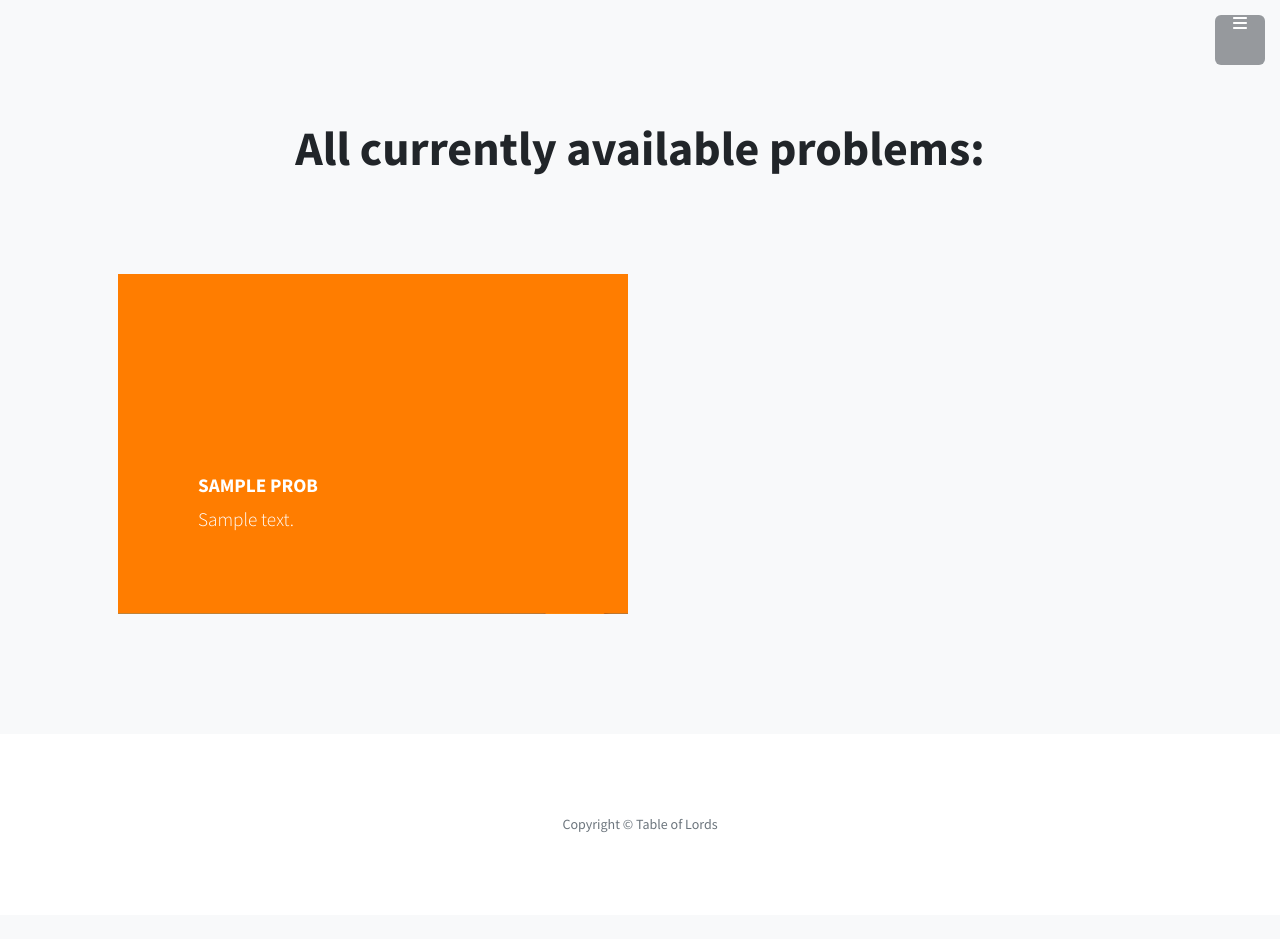
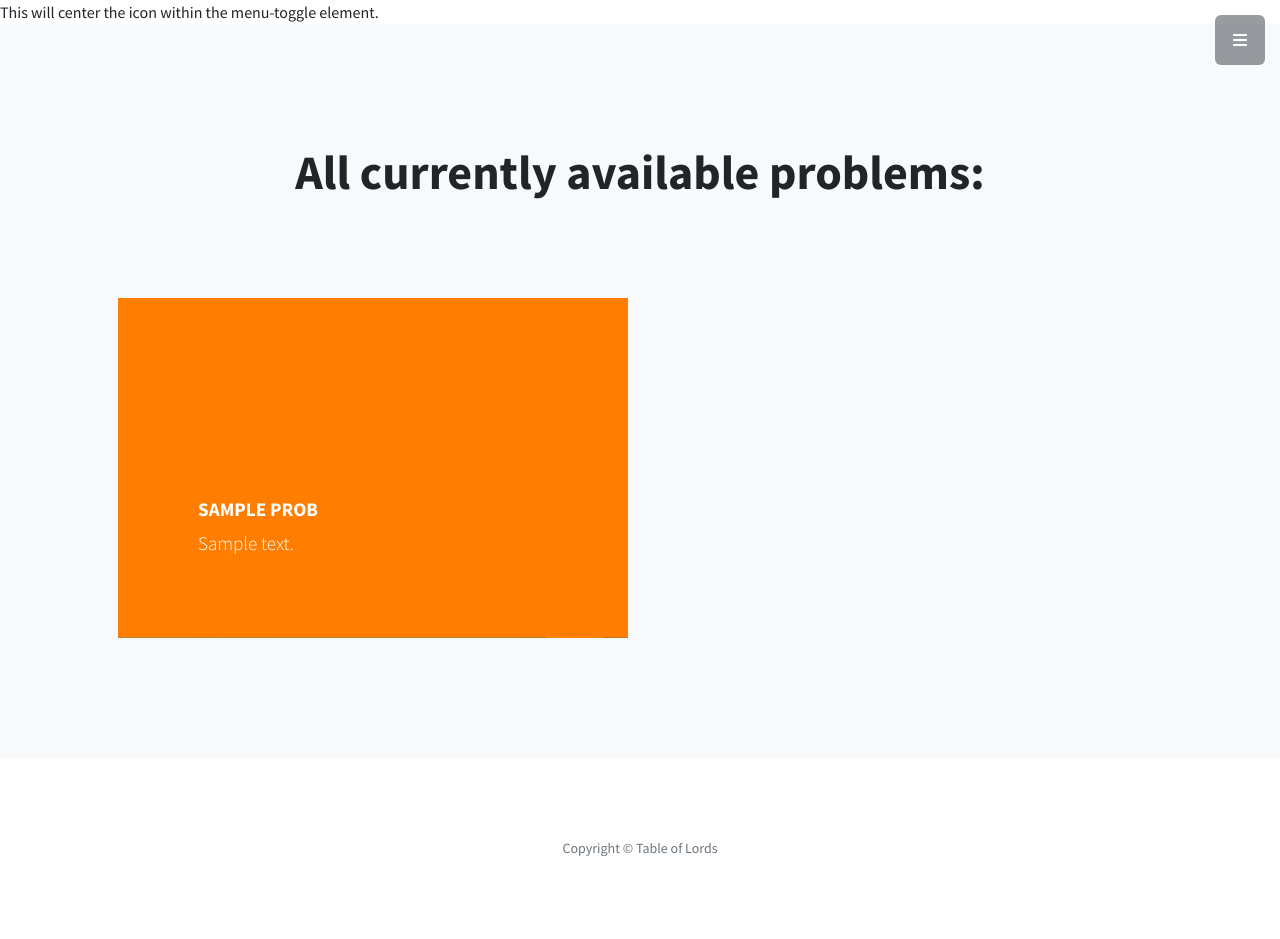
Before and after one commit to Basalisk9271/Mercoder, a PHP site: page /PHP/prob_landing.php in a window 1280 px wide. Before the commit the page ends 832 px from the top, so only its background shows below. Run offline with PHP 8.4, Linux system fonts and the light colour scheme; tables that the repository leaves empty or names only in its code hold one stand-in row (values such as "Sample post"); some libraries are stand-ins or nearby versions.

Commit message:
Centered nav button on the problem landing page

```diff
--- a/bootstrap_folder/PHP/prob_landing.php
+++ b/bootstrap_folder/PHP/prob_landing.php
@@ -26,10 +26,10 @@ require_once ('probQuery.php');
 
         <body id="page-top">
         <!-- Navigation-->
-        <a class="menu-toggle rounded" href="#"><i class="fas fa-bars"></i></a>
+        <a class="menu-toggle rounded" href="#"><i class="fas fa-bars" ></i></a>
         <nav id="sidebar-wrapper">
             <ul class="sidebar-nav">
-                    <li class="sidebar-brand"><a href="../../bootstrap_folder/index.php">Home</a></li>
+                <li class="sidebar-brand"><a href="../index.php">Home</a></li>
                 <?php
                     if(!isset($_SESSION['loggedin']) || $_SESSION['loggedin'] == 0) {
                         echo '<li class="sidebar-nav-item"><a href="index.php">Login</a></li>';
@@ -39,7 +39,22 @@ require_once ('probQuery.php');
                 ?>
             </ul>
         </nav>
-        </body>
+        <style>
+        .menu-toggle {
+            display: flex;
+            justify-content: center;
+            align-items: center;
+        }
+        </style>
+This will center the icon within the menu-toggle element.
+
+
+
+
+
+
+
+
 
 
         <!-- Portfolio-->
```
Lines whose indentation alone changed are shown as unchanged.
